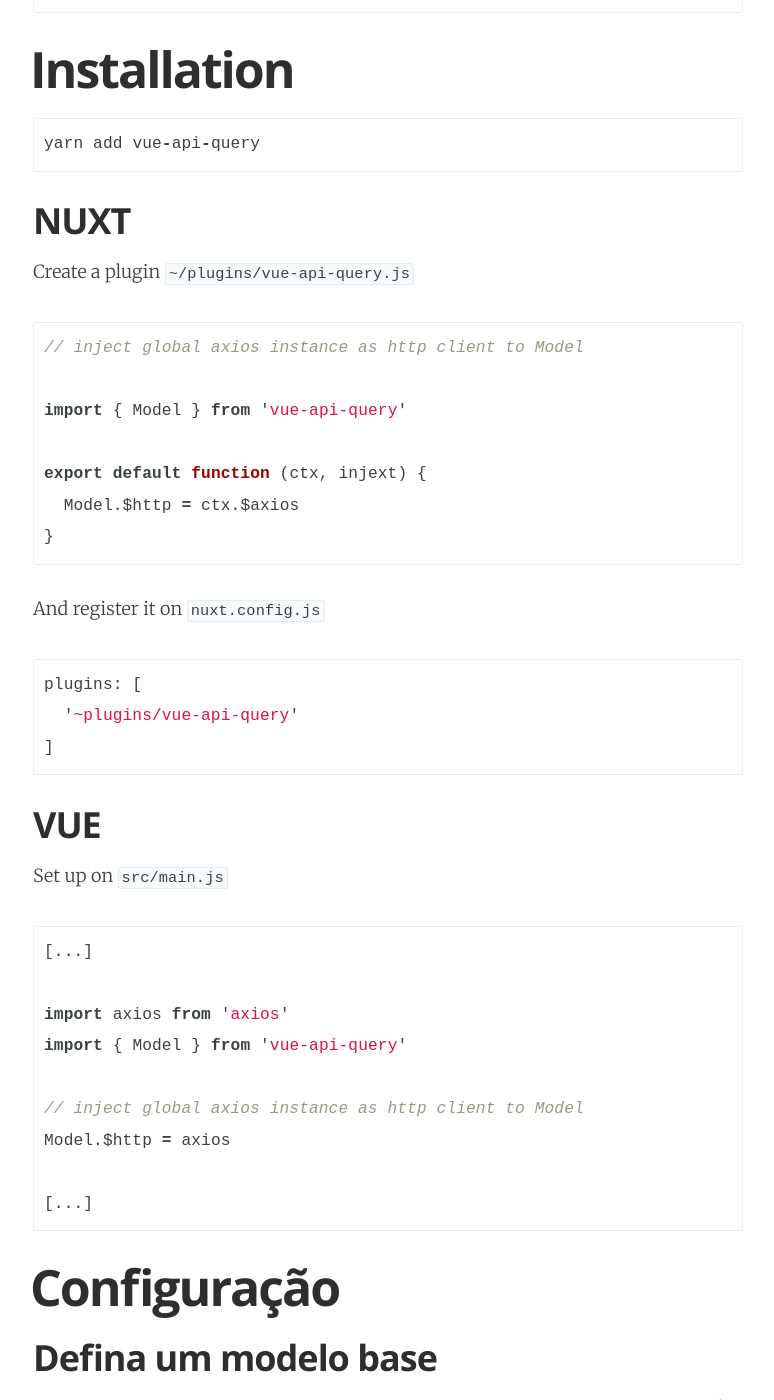
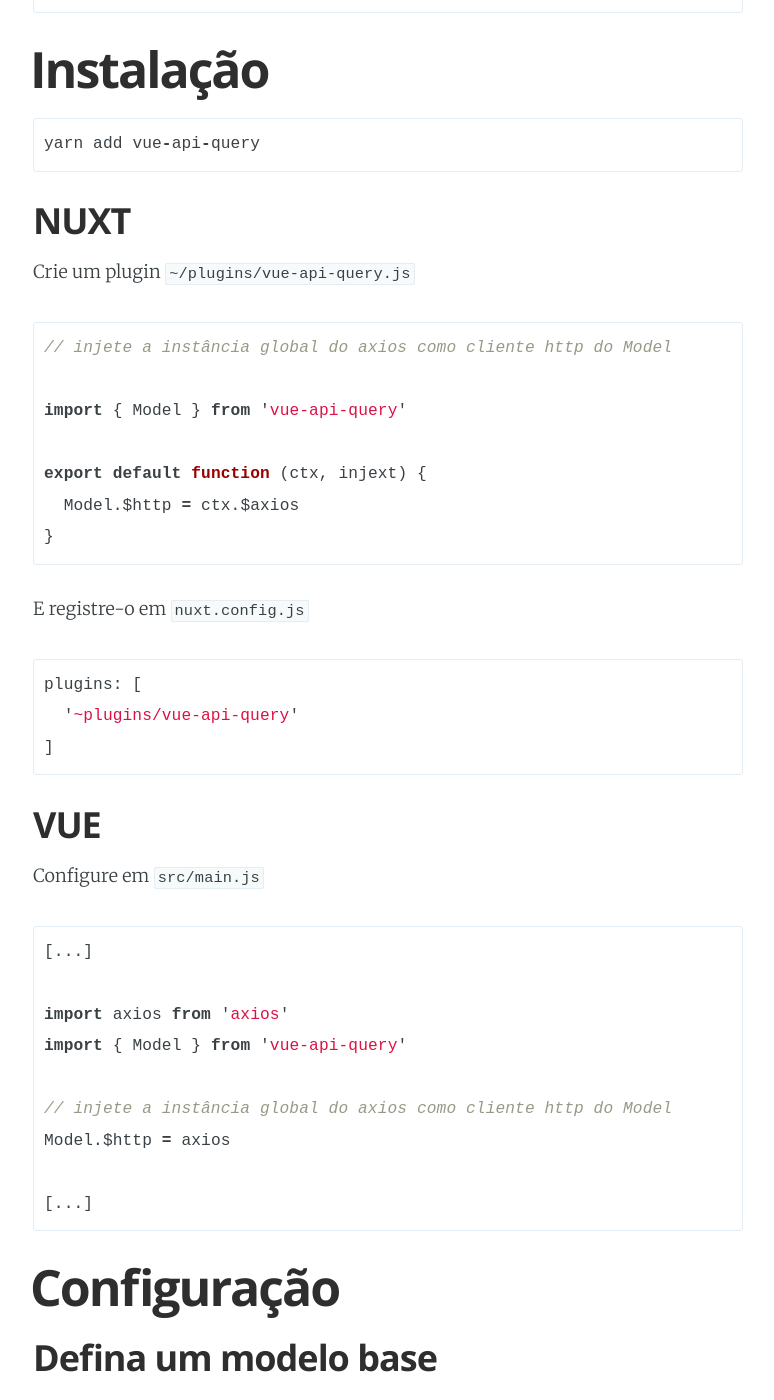
Before and after one commit to vuejs-br/blog, a Jekyll site: the page built from _posts/2018-04-02-vue-api-query-forma-simples-e-elegante-de-criar-requisicoes-para-api-rest.md, in a window 1280 px wide and 1400 px high, scrolled down 3170 px. Shown: the whole window, without its empty margins (252-1026 px from the left). Built offline with Jekyll 4.4.1, drawn with Linux system fonts in a browser that asks for light colours; comment, search, counter and statistics services are not loaded; some of the changed text lies outside the part shown.

Commit message:
Update 2018-04-02-vue-api-query-forma-simples-e-elegante-de-criar-requisicoes-para-api-rest.md

````diff
--- a/_posts/2018-04-02-vue-api-query-forma-simples-e-elegante-de-criar-requisicoes-para-api-rest.md
+++ b/_posts/2018-04-02-vue-api-query-forma-simples-e-elegante-de-criar-requisicoes-para-api-rest.md
@@ -89,7 +89,7 @@
 
 ```
 
-# Installation
+# Instalação
 
 ```js
 yarn add vue-api-query
@@ -97,10 +97,10 @@
 
 ## NUXT
 
-Create a plugin `~/plugins/vue-api-query.js`
+Crie um plugin `~/plugins/vue-api-query.js`
 
 ```js
-// inject global axios instance as http client to Model
+// injete a instância global do axios como cliente http do Model
 
 import { Model } from 'vue-api-query'
 
@@ -109,7 +109,7 @@
 }
 ```
 
-And register it on `nuxt.config.js`
+E registre-o em `nuxt.config.js`
 
 ```js
 plugins: [
@@ -120,7 +120,7 @@
 
 ## VUE
 
-Set up on `src/main.js`
+Configure em  `src/main.js`
 
 ```js
 [...]
@@ -128,7 +128,7 @@
 import axios from 'axios'
 import { Model } from 'vue-api-query'
 
-// inject global axios instance as http client to Model
+// injete a instância global do axios como cliente http do Model
 Model.$http = axios
 
 [...]
@@ -138,7 +138,7 @@
 
 ## Defina um modelo base
 
-Seu modelo base deve estender de Model de `vue-api-query`. Usar modelos base é uma boa prática uma vez que as configurações dos seus modelos de domínios são abstraídas.
+Seu modelo base deve estender da classe Model do pacote `vue-api-query`. Usar modelos base é uma boa prática uma vez que as configurações dos seus modelos de domínios são abstraídas.
 
 **models/Model.js**
 
````
Also changed, not shown: other parts of _posts/2018-04-02-vue-api-query-forma-simples-e-elegante-de-criar-requisicoes-para-api-rest.md (+6 -6 lines).
